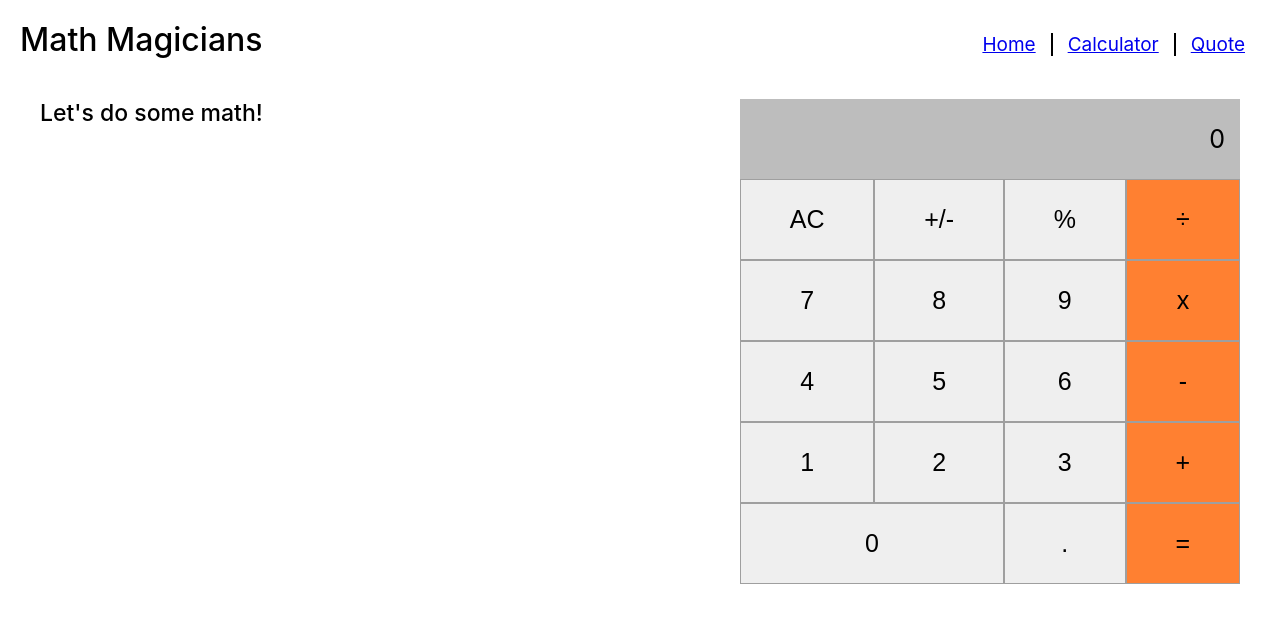
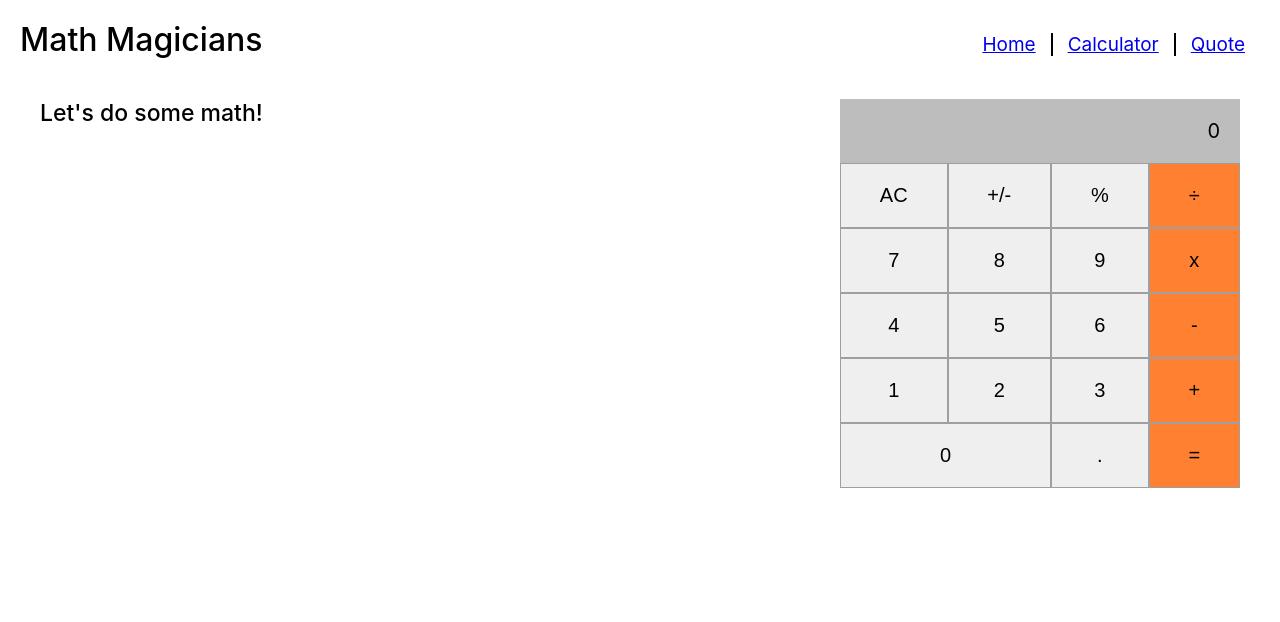
Before and after one commit to 1iceberg1/Math-Magicians, a React (Create React App) app: page /calculator in a window 1280 px wide. Shown: the top 622 px of the page. Built offline with nearby package versions, Linux system fonts and the light colour scheme.

Commit message:
change calculator container padding size and font size

```diff
--- a/src/App.css
+++ b/src/App.css
@@ -60,7 +60,7 @@ h1 {
 }
 
 .container {
-  width: 500px;
+  width: 400px;
   display: grid;
   grid-template-columns: auto auto auto auto;
 }
@@ -68,8 +68,8 @@ h1 {
 .container > button {
   border: 1px solid #9f9f9f;
   text-align: center;
-  padding: 25px 0;
-  font-size: 25px;
+  padding: 20px 0;
+  font-size: 20px;
 }
 
 .container > button:hover {
@@ -78,11 +78,11 @@ h1 {
 }
 
 .container .result {
-  font-size: 25px;
+  font-size: 20px;
   grid-column-start: 1;
   grid-column-end: 5;
   text-align: end;
-  padding: 25px 15px 25px 0;
+  padding: 20px;
   background-color: #bdbdbd;
 }
 
```
